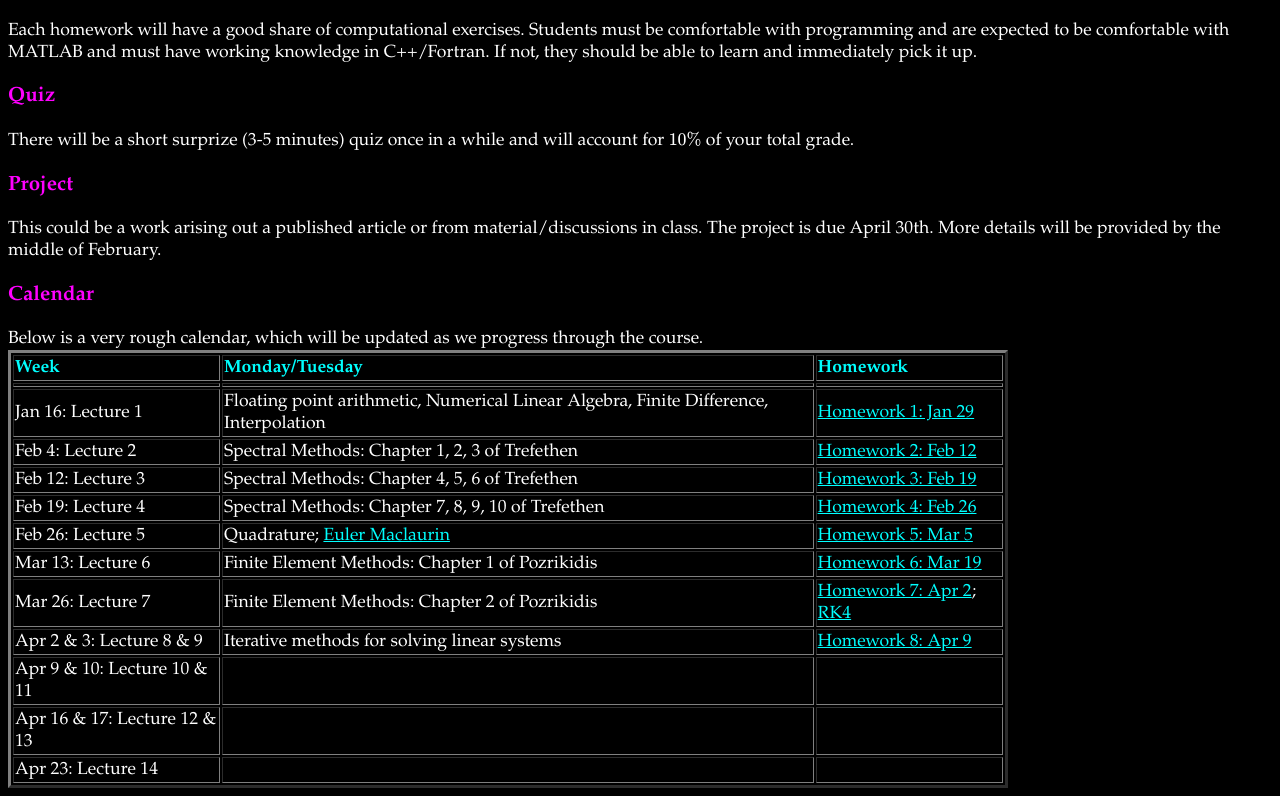
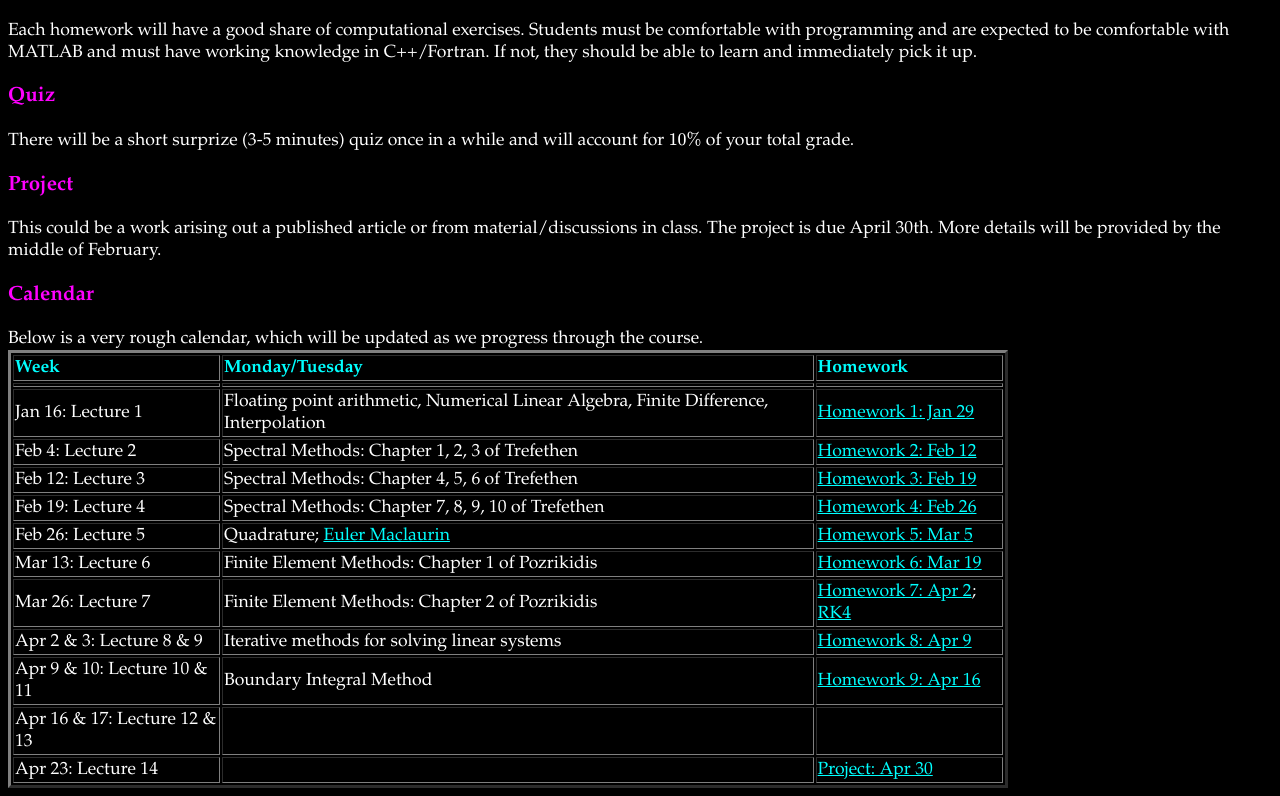
Before and after one commit to sivaramambikasaran/2018_CMS, a plain HTML site: page index.html in a window 1280 px wide. Shown: the part 1323-2119 px from the top of the page. Drawn offline with nearby package versions, Linux system fonts and the light colour scheme; some packages are replaced by stand-ins of ours.

Commit message:
Update index.html

```diff
--- a/index.html
+++ b/index.html
@@ -144,8 +144,8 @@ Below is a very rough calendar, which will be updated as we progress through the
 </tr>
 <tr>
 	<td>Apr 9 & 10: Lecture 10 & 11</td>
-	<td></td>
-	<td></td>
+	<td>Boundary Integral Method</td>
+	<td><a href="https://drive.google.com/file/d/139sDqnJvcRbBe807qVD9IvkNm1rphLmp/view?usp=sharing">Homework 9: Apr 16</a></td>
 </tr>
 <tr>
 	<td>Apr 16 & 17: Lecture 12 & 13</td>
@@ -155,7 +155,7 @@ Below is a very rough calendar, which will be updated as we progress through the
 <tr>
 	<td>Apr 23: Lecture 14</td>
 	<td></td>
-	<td></td>
+	<td><a href="https://drive.google.com/file/d/13XVo8iJdojF44DNfQyC4nDQysIXVwAwF/view?usp=sharing">Project: Apr 30</a></td>
 </tr>
 
 </tbody></table>
```
